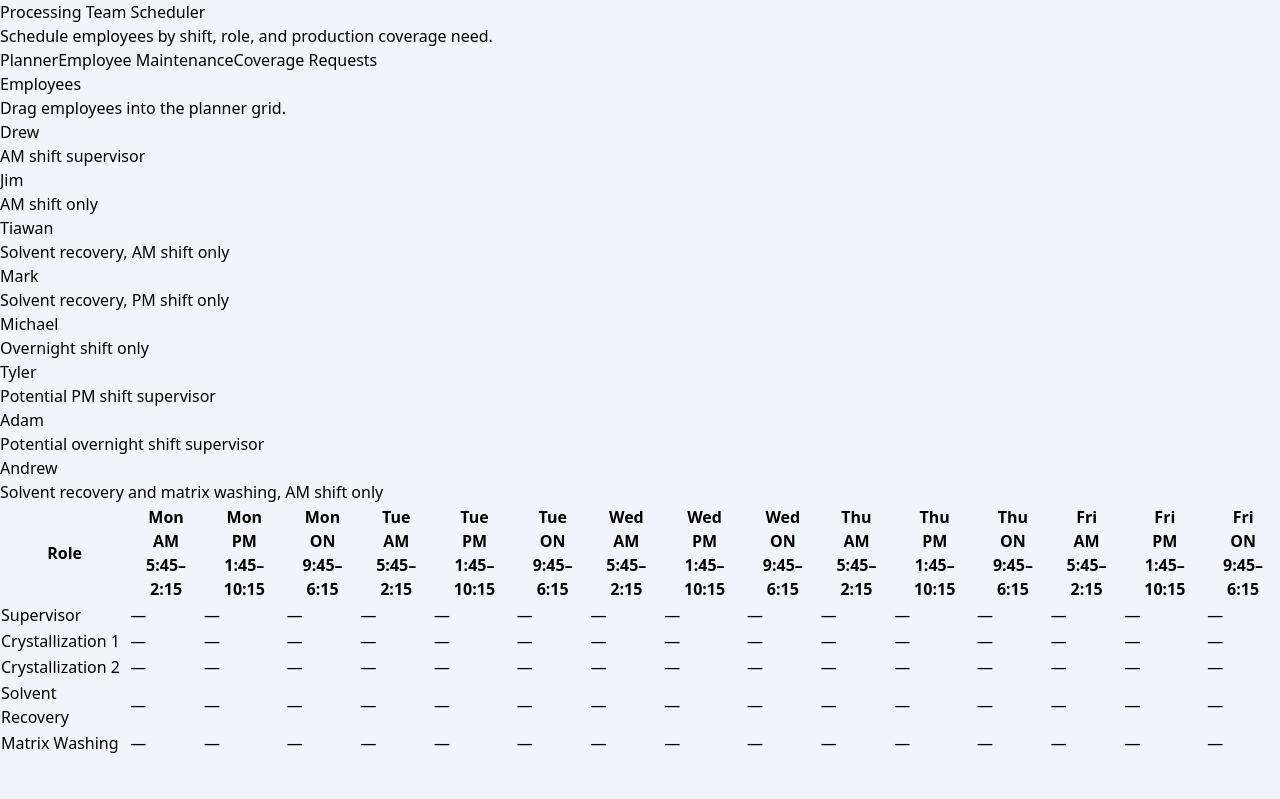
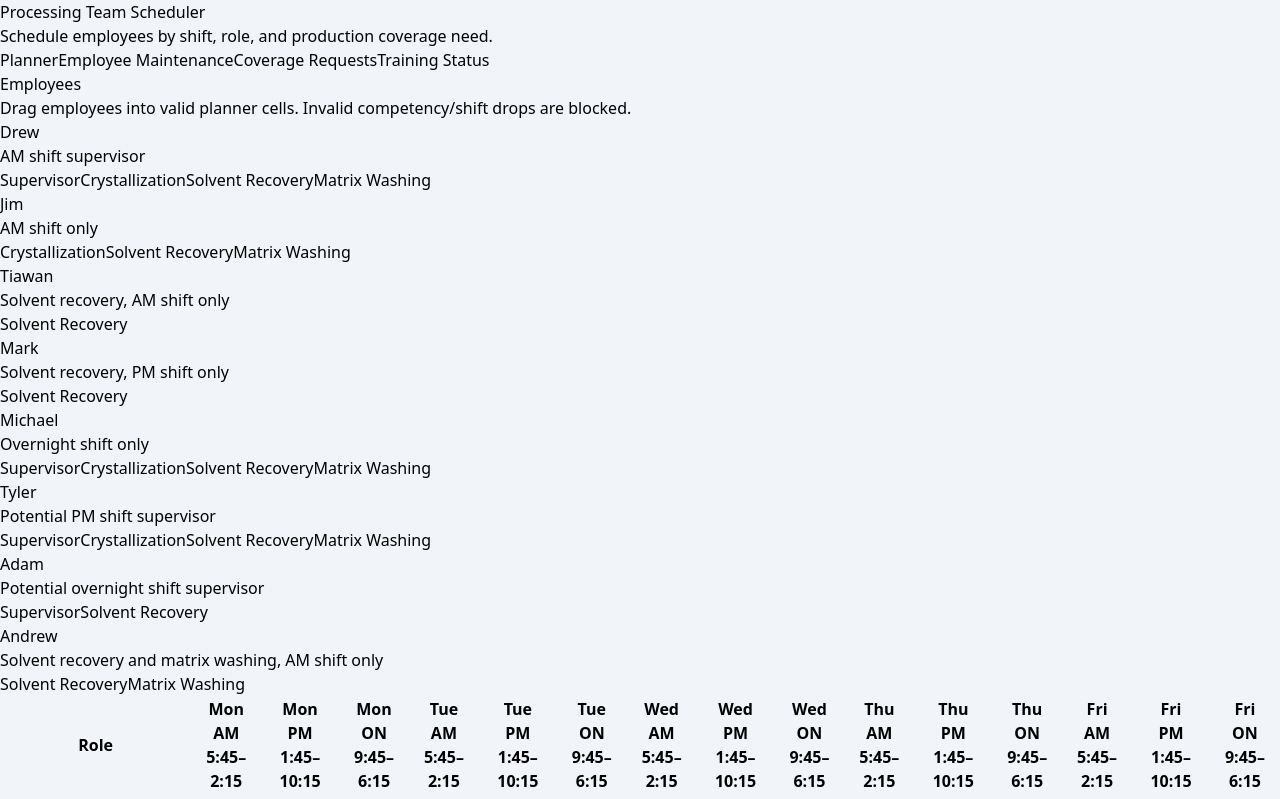
Before and after one commit to oscitychrisw/extraction-scheduling, a Next.js app: page / in a window 1280 px wide. Shown: the top 799 px of the page. Built offline with nearby package versions, Linux system fonts and the light colour scheme.

Commit message:
Update ProcessingTeamScheduler.js
added training and schedule checks

```diff
--- a/components/ProcessingTeamScheduler.js
+++ b/components/ProcessingTeamScheduler.js
@@ -20,16 +20,17 @@ const ROLES = [
 const ROLE_OPTIONS = ["Supervisor", "Crystallization", "Solvent Recovery", "Matrix Washing"];
 const SHIFT_OPTIONS = ["AM", "PM", "ON"];
 const REASON_OPTIONS = ["PTO", "Sick Time"];
+const TRAINING_BOOKING_URL = "https://bookings.cloud.microsoft/bookwithme/?anonymous&ismsaljsauthenabled=true";
 
 const initialEmployees = [
-  { id: "1", name: "Drew", notes: "AM shift supervisor", competencies: ["Supervisor", "Crystallization", "Solvent Recovery", "Matrix Washing"], shifts: ["AM"] },
-  { id: "2", name: "Jim", notes: "AM shift only", competencies: ["Crystallization", "Solvent Recovery", "Matrix Washing"], shifts: ["AM"] },
-  { id: "3", name: "Tiawan", notes: "Solvent recovery, AM shift only", competencies: ["Solvent Recovery"], shifts: ["AM"] },
-  { id: "4", name: "Mark", notes: "Solvent recovery, PM shift only", competencies: ["Solvent Recovery"], shifts: ["PM"] },
-  { id: "5", name: "Michael", notes: "Overnight shift only", competencies: ["Supervisor", "Crystallization", "Solvent Recovery", "Matrix Washing"], shifts: ["ON"] },
-  { id: "6", name: "Tyler", notes: "Potential PM shift supervisor", competencies: ["Supervisor", "Crystallization", "Solvent Recovery", "Matrix Washing"], shifts: ["PM"] },
-  { id: "7", name: "Adam", notes: "Potential overnight shift supervisor", competencies: ["Supervisor", "Solvent Recovery"], shifts: ["ON"] },
-  { id: "8", name: "Andrew", notes: "Solvent recovery and matrix washing, AM shift only", competencies: ["Solvent Recovery", "Matrix Washing"], shifts: ["AM"] },
+  { id: "1", name: "Drew", notes: "AM shift supervisor", competencies: ["Supervisor", "Crystallization", "Solvent Recovery", "Matrix Washing"], shifts: ["AM"], expiredTraining: [] },
+  { id: "2", name: "Jim", notes: "AM shift only", competencies: ["Crystallization", "Solvent Recovery", "Matrix Washing"], shifts: ["AM"], expiredTraining: [] },
+  { id: "3", name: "Tiawan", notes: "Solvent recovery, AM shift only", competencies: ["Solvent Recovery"], shifts: ["AM"], expiredTraining: [] },
+  { id: "4", name: "Mark", notes: "Solvent recovery, PM shift only", competencies: ["Solvent Recovery"], shifts: ["PM"], expiredTraining: [] },
+  { id: "5", name: "Michael", notes: "Overnight shift only", competencies: ["Supervisor", "Crystallization", "Solvent Recovery", "Matrix Washing"], shifts: ["ON"], expiredTraining: [] },
+  { id: "6", name: "Tyler", notes: "Potential PM shift supervisor", competencies: ["Supervisor", "Crystallization", "Solvent Recovery", "Matrix Washing"], shifts: ["PM"], expiredTraining: [] },
+  { id: "7", name: "Adam", notes: "Potential overnight shift supervisor", competencies: ["Supervisor", "Solvent Recovery"], shifts: ["ON"], expiredTraining: [] },
+  { id: "8", name: "Andrew", notes: "Solvent recovery and matrix washing, AM shift only", competencies: ["Solvent Recovery", "Matrix Washing"], shifts: ["AM"], expiredTraining: [] },
 ];
 
 function makeId() {
@@ -47,6 +48,18 @@ function getRole(roleId) {
 
 function getShift(shiftId) {
   return SHIFTS.find((shift) => shift.id === shiftId);
+}
+
+function canWorkRole(employee, roleId, shiftId) {
+  const role = getRole(roleId);
+  if (!employee || !role) return false;
+  return employee.competencies?.includes(role.competency) && employee.shifts?.includes(shiftId);
+}
+
+function getTrainingStatus(employee, competency) {
+  if (!employee.competencies?.includes(competency)) return "Not Trained";
+  const expired = employee.expiredTraining?.includes(competency);
+  return expired ? "Out of Date" : "Current";
 }
 
 function getShiftDateTime(dateString, shiftId) {
@@ -146,8 +159,21 @@ function MultiToggle({ options, selected, onChange }) {
 
 function PlannerPage({ employees, assignments, setAssignments }) {
   const employeeMap = useMemo(() => getEmployeeMap(employees), [employees]);
+  const [dropMessage, setDropMessage] = useState("");
+
+  function flashDropMessage(message) {
+    setDropMessage(message);
+    window.setTimeout(() => setDropMessage(""), 2500);
+  }
 
   function handleDrop(day, shift, role, empId) {
+    const employee = employeeMap[empId];
+    const roleInfo = getRole(role);
+    if (!canWorkRole(employee, role, shift)) {
+      flashDropMessage(`${employee?.name || "Employee"} cannot be assigned to ${roleInfo?.label || role} on ${shift}. Missing competency or shift availability.`);
+      return;
+    }
+
     setAssignments((prev) => ({
       ...prev,
       [day]: {
@@ -177,7 +203,8 @@ function PlannerPage({ employees, assignments, setAssignments }) {
     <div className="flex gap-4 p-4">
       <div className="w-1/4 max-h-[85vh] overflow-y-auto rounded-xl border bg-slate-50 p-3">
         <h2 className="mb-2 text-lg font-bold">Employees</h2>
-        <p className="mb-3 text-xs text-slate-600">Drag employees into the planner grid.</p>
+        <p className="mb-3 text-xs text-slate-600">Drag employees into valid planner cells. Invalid competency/shift drops are blocked.</p>
+        {dropMessage && <div className="mb-3 rounded border border-red-200 bg-red-50 p-2 text-xs font-semibold text-red-700">{dropMessage}</div>}
         {employees.map((emp) => (
           <div
             key={emp.id}
@@ -187,6 +214,9 @@ function PlannerPage({ employees, assignments, setAssignments }) {
           >
             <div className="font-semibold">{emp.name}</div>
             <div className="text-xs text-slate-500">{emp.notes}</div>
+            <div className="mt-1 flex flex-wrap gap-1">
+              {(emp.competencies || []).map((item) => <span key={item} className="rounded bg-slate-100 px-1.5 py-0.5 text-[10px] text-slate-600">{item}</span>)}
+            </div>
           </div>
         ))}
       </div>
@@ -210,14 +240,19 @@ function PlannerPage({ employees, assignments, setAssignments }) {
           <tbody>
             {ROLES.map((role) => (
               <tr key={role.id}>
-                <td className="border bg-slate-50 p-1 font-semibold">{role.label}</td>
+                <td className="border bg-slate-50 p-1 font-semibold">
+                  <div>{role.label}</div>
+                  <div className="text-[10px] font-normal text-slate-500">Requires: {role.competency}</div>
+                </td>
                 {DAYS.flatMap((day) =>
                   SHIFTS.map((shift) => {
                     const assigned = assignments?.[day]?.[shift.id]?.[role.id];
+                    const assignedEmployee = employeeMap[assigned];
+                    const valid = assigned ? canWorkRole(assignedEmployee, role.id, shift.id) : true;
                     return (
                       <td
                         key={day + shift.id + role.id}
-                        className="h-[42px] min-w-[80px] border p-1 align-top"
+                        className={`h-[42px] min-w-[80px] border p-1 align-top ${valid ? "" : "bg-red-50"}`}
                         onDragOver={(e) => e.preventDefault()}
                         onDrop={(e) => {
                           const id = e.dataTransfer.getData("text/plain");
@@ -225,8 +260,8 @@ function PlannerPage({ employees, assignments, setAssignments }) {
                         }}
                       >
                         {assigned ? (
-                          <div className="flex items-center justify-between rounded border bg-slate-50 px-1 py-0.5">
-                            <span className="truncate font-semibold">{employeeMap[assigned]?.name}</span>
+                          <div className={`flex items-center justify-between rounded border px-1 py-0.5 ${valid ? "bg-slate-50" : "border-red-300 bg-red-100"}`}>
+                            <span className="truncate font-semibold">{assignedEmployee?.name}</span>
                             <button className="ml-1 text-slate-500 hover:text-red-600" onClick={() => clearSlot(day, shift.id, role.id)}>×</button>
                           </div>
                         ) : (
@@ -323,14 +358,7 @@ function CoverageRequestsPage({ employees, assignments, coverageRequests, setCov
   function submitRequest() {
     const timing = validateCoverageTiming(request.reason, request.shiftDate, request.shiftId);
     const plan = buildCoveragePlan({ request, assignments, employees });
-    const newRequest = {
-      id: makeId(),
-      ...request,
-      status: timing.valid ? "Pending Review" : "Timing Issue",
-      timing,
-      plan,
-      createdAt: new Date().toISOString(),
-    };
+    const newRequest = { id: makeId(), ...request, status: timing.valid ? "Pending Review" : "Timing Issue", timing, plan, createdAt: new Date().toISOString() };
     setCoverageRequests((prev) => [newRequest, ...prev]);
   }
 
@@ -340,46 +368,14 @@ function CoverageRequestsPage({ employees, assignments, coverageRequests, setCov
         <h2 className="mb-2 text-lg font-bold">Coverage Request</h2>
         <p className="mb-4 text-sm text-slate-600">PTO requires 1 week notice. Sick time requires 12 hours notice. Coverage is recommended from the same station in the previous and following shifts. Bookend shifts only recommend the continuing adjacent half.</p>
         <div className="grid gap-3 md:grid-cols-3">
-          <div>
-            <label className="mb-1 block text-sm font-semibold">Requesting Employee</label>
-            <select className="w-full rounded border p-2" value={request.employeeId} onChange={(e) => setRequest({ ...request, employeeId: e.target.value })}>
-              <option value="">Select employee</option>
-              {employees.map((emp) => <option key={emp.id} value={emp.id}>{emp.name}</option>)}
-            </select>
-          </div>
-          <div>
-            <label className="mb-1 block text-sm font-semibold">Reason</label>
-            <select className="w-full rounded border p-2" value={request.reason} onChange={(e) => setRequest({ ...request, reason: e.target.value })}>
-              {REASON_OPTIONS.map((reason) => <option key={reason} value={reason}>{reason}</option>)}
-            </select>
-          </div>
-          <div>
-            <label className="mb-1 block text-sm font-semibold">Shift Date</label>
-            <input type="date" className="w-full rounded border p-2" value={request.shiftDate} onChange={(e) => setRequest({ ...request, shiftDate: e.target.value })} />
-          </div>
-          <div>
-            <label className="mb-1 block text-sm font-semibold">Day</label>
-            <select className="w-full rounded border p-2" value={request.day} onChange={(e) => setRequest({ ...request, day: e.target.value })}>
-              {DAYS.map((day) => <option key={day} value={day}>{day}</option>)}
-            </select>
-          </div>
-          <div>
-            <label className="mb-1 block text-sm font-semibold">Shift</label>
-            <select className="w-full rounded border p-2" value={request.shiftId} onChange={(e) => setRequest({ ...request, shiftId: e.target.value })}>
-              {SHIFTS.map((shift) => <option key={shift.id} value={shift.id}>{shift.label} — {shift.time}</option>)}
-            </select>
-          </div>
-          <div>
-            <label className="mb-1 block text-sm font-semibold">Station / Role</label>
-            <select className="w-full rounded border p-2" value={request.roleId} onChange={(e) => setRequest({ ...request, roleId: e.target.value })}>
-              {ROLES.map((role) => <option key={role.id} value={role.id}>{role.label}</option>)}
-            </select>
-          </div>
+          <div><label className="mb-1 block text-sm font-semibold">Requesting Employee</label><select className="w-full rounded border p-2" value={request.employeeId} onChange={(e) => setRequest({ ...request, employeeId: e.target.value })}><option value="">Select employee</option>{employees.map((emp) => <option key={emp.id} value={emp.id}>{emp.name}</option>)}</select></div>
+          <div><label className="mb-1 block text-sm font-semibold">Reason</label><select className="w-full rounded border p-2" value={request.reason} onChange={(e) => setRequest({ ...request, reason: e.target.value })}>{REASON_OPTIONS.map((reason) => <option key={reason} value={reason}>{reason}</option>)}</select></div>
+          <div><label className="mb-1 block text-sm font-semibold">Shift Date</label><input type="date" className="w-full rounded border p-2" value={request.shiftDate} onChange={(e) => setRequest({ ...request, shiftDate: e.target.value })} /></div>
+          <div><label className="mb-1 block text-sm font-semibold">Day</label><select className="w-full rounded border p-2" value={request.day} onChange={(e) => setRequest({ ...request, day: e.target.value })}>{DAYS.map((day) => <option key={day} value={day}>{day}</option>)}</select></div>
+          <div><label className="mb-1 block text-sm font-semibold">Shift</label><select className="w-full rounded border p-2" value={request.shiftId} onChange={(e) => setRequest({ ...request, shiftId: e.target.value })}>{SHIFTS.map((shift) => <option key={shift.id} value={shift.id}>{shift.label} — {shift.time}</option>)}</select></div>
+          <div><label className="mb-1 block text-sm font-semibold">Station / Role</label><select className="w-full rounded border p-2" value={request.roleId} onChange={(e) => setRequest({ ...request, roleId: e.target.value })}>{ROLES.map((role) => <option key={role.id} value={role.id}>{role.label}</option>)}</select></div>
         </div>
-        <div className="mt-3">
-          <label className="mb-1 block text-sm font-semibold">Notes</label>
-          <input className="w-full rounded border p-2" value={request.notes} onChange={(e) => setRequest({ ...request, notes: e.target.value })} placeholder="Optional details" />
-        </div>
+        <div className="mt-3"><label className="mb-1 block text-sm font-semibold">Notes</label><input className="w-full rounded border p-2" value={request.notes} onChange={(e) => setRequest({ ...request, notes: e.target.value })} placeholder="Optional details" /></div>
         <button onClick={submitRequest} className="mt-4 rounded bg-slate-900 px-4 py-2 text-white">Submit Coverage Request</button>
       </div>
 
@@ -387,21 +383,60 @@ function CoverageRequestsPage({ employees, assignments, coverageRequests, setCov
         {coverageRequests.length === 0 && <div className="rounded-xl border bg-white p-4 text-sm text-slate-500">No coverage requests submitted yet.</div>}
         {coverageRequests.map((item) => (
           <div key={item.id} className="rounded-xl border bg-white p-4 shadow-sm">
-            <div className="mb-2 flex flex-wrap items-center justify-between gap-2">
-              <div className="font-bold">{employeeMap[item.employeeId]?.name || "Unknown employee"} — {item.reason}</div>
-              <div className={`rounded-full px-3 py-1 text-xs font-semibold ${item.timing.valid ? "bg-emerald-100 text-emerald-800" : "bg-red-100 text-red-800"}`}>{item.status}</div>
-            </div>
+            <div className="mb-2 flex flex-wrap items-center justify-between gap-2"><div className="font-bold">{employeeMap[item.employeeId]?.name || "Unknown employee"} — {item.reason}</div><div className={`rounded-full px-3 py-1 text-xs font-semibold ${item.timing.valid ? "bg-emerald-100 text-emerald-800" : "bg-red-100 text-red-800"}`}>{item.status}</div></div>
             <div className="text-sm text-slate-700">Requested shift: {item.shiftDate || "No date"} / {item.plan.shiftLabel} / {item.plan.roleLabel}</div>
-            <div className="mt-2 rounded-lg border bg-slate-50 p-3 text-sm">
-              <div className="font-semibold">Recommended Coverage</div>
-              <div>First half: {item.plan.firstHalf}</div>
-              <div>Second half: {item.plan.secondHalf}</div>
-            </div>
+            <div className="mt-2 rounded-lg border bg-slate-50 p-3 text-sm"><div className="font-semibold">Recommended Coverage</div><div>First half: {item.plan.firstHalf}</div><div>Second half: {item.plan.secondHalf}</div></div>
             <div className="mt-2 text-sm text-slate-600">Timing check: {item.timing.message}</div>
             {item.notes && <div className="mt-2 text-sm text-slate-600">Notes: {item.notes}</div>}
           </div>
         ))}
       </div>
+    </div>
+  );
+}
+
+function TrainingPage({ employees }) {
+  const [selectedEmployeeId, setSelectedEmployeeId] = useState(employees[0]?.id || "");
+  const selectedEmployee = employees.find((emp) => emp.id === selectedEmployeeId) || employees[0];
+
+  return (
+    <div className="p-4">
+      <div className="mb-4 rounded-xl border bg-white p-4 shadow-sm">
+        <h2 className="mb-2 text-lg font-bold">Training Status</h2>
+        <p className="mb-4 text-sm text-slate-600">Employees can view their current training status. If a training item is out of date, they can schedule a training meeting using the booking link.</p>
+        <label className="mb-1 block text-sm font-semibold">Employee</label>
+        <select className="w-full max-w-md rounded border p-2" value={selectedEmployeeId} onChange={(e) => setSelectedEmployeeId(e.target.value)}>
+          {employees.map((emp) => <option key={emp.id} value={emp.id}>{emp.name}</option>)}
+        </select>
+      </div>
+
+      {selectedEmployee && (
+        <div className="rounded-xl border bg-white p-4 shadow-sm">
+          <div className="mb-3 flex flex-wrap items-center justify-between gap-3">
+            <div><h3 className="text-lg font-bold">{selectedEmployee.name}</h3><p className="text-sm text-slate-600">{selectedEmployee.notes}</p></div>
+            <a href={TRAINING_BOOKING_URL} target="_blank" rel="noreferrer" className="rounded bg-slate-900 px-4 py-2 text-sm font-semibold text-white">Schedule Training Meeting</a>
+          </div>
+
+          <table className="w-full border-collapse text-sm">
+            <thead>
+              <tr><th className="border bg-slate-100 p-2 text-left">Training Area</th><th className="border bg-slate-100 p-2 text-left">Status</th><th className="border bg-slate-100 p-2 text-left">Action</th></tr>
+            </thead>
+            <tbody>
+              {ROLE_OPTIONS.map((competency) => {
+                const status = getTrainingStatus(selectedEmployee, competency);
+                const issue = status !== "Current";
+                return (
+                  <tr key={competency}>
+                    <td className="border p-2 font-semibold">{competency}</td>
+                    <td className="border p-2"><span className={`rounded-full px-2 py-1 text-xs font-semibold ${status === "Current" ? "bg-emerald-100 text-emerald-800" : status === "Out of Date" ? "bg-amber-100 text-amber-800" : "bg-slate-100 text-slate-700"}`}>{status}</span></td>
+                    <td className="border p-2">{issue ? <a href={TRAINING_BOOKING_URL} target="_blank" rel="noreferrer" className="text-sm font-semibold text-blue-700 underline">Schedule training</a> : <span className="text-slate-400">No action needed</span>}</td>
+                  </tr>
+                );
+              })}
+            </tbody>
+          </table>
+        </div>
+      )}
     </div>
   );
 }
@@ -421,12 +456,14 @@ export default function ProcessingTeamScheduler() {
           <button onClick={() => setPage("planner")} className={`rounded px-4 py-2 ${page === "planner" ? "bg-slate-900 text-white" : "border bg-white"}`}>Planner</button>
           <button onClick={() => setPage("employees")} className={`rounded px-4 py-2 ${page === "employees" ? "bg-slate-900 text-white" : "border bg-white"}`}>Employee Maintenance</button>
           <button onClick={() => setPage("coverage")} className={`rounded px-4 py-2 ${page === "coverage" ? "bg-slate-900 text-white" : "border bg-white"}`}>Coverage Requests</button>
+          <button onClick={() => setPage("training")} className={`rounded px-4 py-2 ${page === "training" ? "bg-slate-900 text-white" : "border bg-white"}`}>Training Status</button>
         </div>
       </header>
 
       {page === "planner" && <PlannerPage employees={employees} assignments={assignments} setAssignments={setAssignments} />}
       {page === "employees" && <EmployeeMaintenancePage employees={employees} setEmployees={setEmployees} />}
       {page === "coverage" && <CoverageRequestsPage employees={employees} assignments={assignments} coverageRequests={coverageRequests} setCoverageRequests={setCoverageRequests} />}
+      {page === "training" && <TrainingPage employees={employees} />}
     </main>
   );
 }
```
